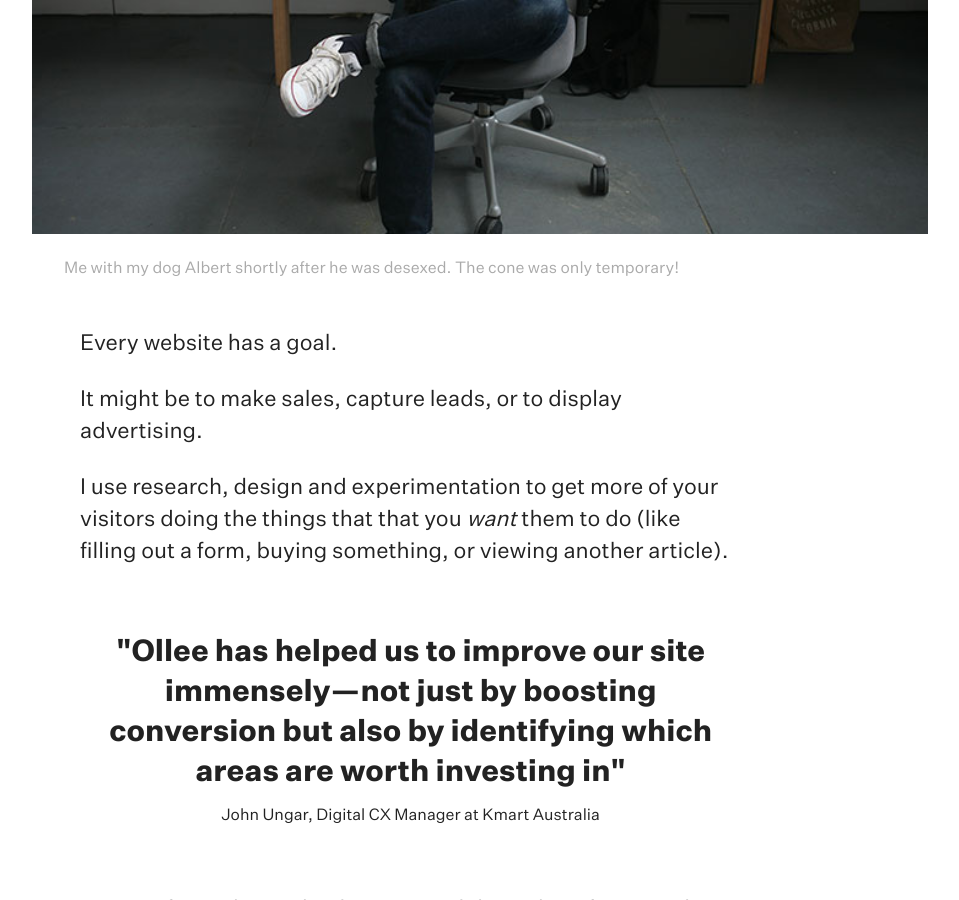
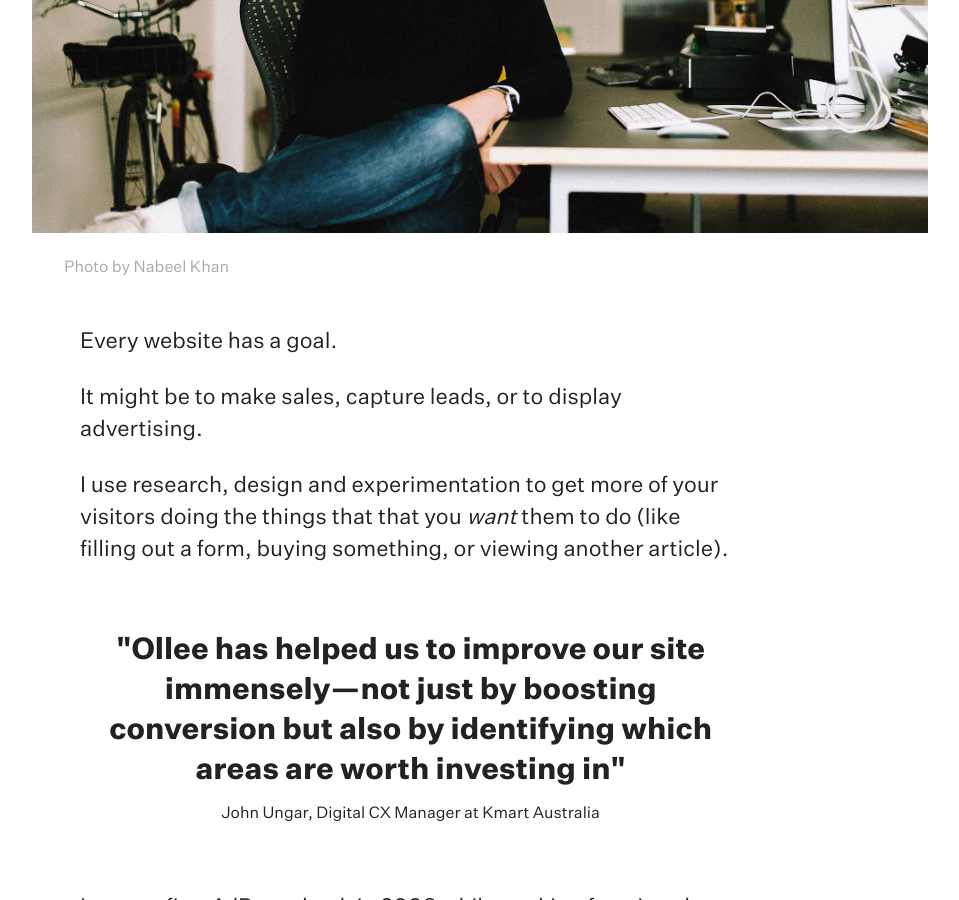
Before and after one commit to olleepalmer/olleepalmer.github.io, a Jekyll site: the page built from about.md, in a window 1280 px wide and 900 px high, scrolled down 1107 px. Shown: the whole window, without its empty margins (160-1119 px from the left). Built offline with Jekyll 4.4.1, drawn with Linux system fonts in a browser that asks for light colours; comment, search, counter and statistics services are not loaded.

Commit message:
Updated photo, changed secondary BG colour

```diff
--- a/_layouts/about.html
+++ b/_layouts/about.html
@@ -23,10 +23,12 @@
 	</div>
 	<div class="container container--wider">
 							<figure>
-								<img class="img-full-width" src="img/ollee-and-albert.jpg" alt="">
+								<img class="img-full-width" src="img/oliver-palmer-at-desk.jpg" alt="">
 								<div class="row">
 									<div class="col-lg-10">
-										<figcaption>Me with my dog Albert shortly after he was desexed. The cone was only temporary!</figcaption>
+
+
+										<figcaption>Photo by <a style="color: #aaa; border-bottom: 1px #aaa"  href="http://nabeelscamera.com.au">Nabeel Khan</a></figcaption>
 									</div>
 								</div>
 							</figure>
@@ -65,7 +67,7 @@ Since then, I've worked with The Telegraph, Kmart, Nissan and Teachers's Mutual
 
 </div>
 </div>
-<div class="secondary mt-5" style="background-color: #F8E71C;">
+<div class="secondary mt-5" style="background-color: #FFFFA5;">
 	<div class="container">
 		<div class="col-lg-10 py-5">
 
```
Also changed, not shown: img/oliver-palmer-at-desk.jpg (added), 1 other file.
